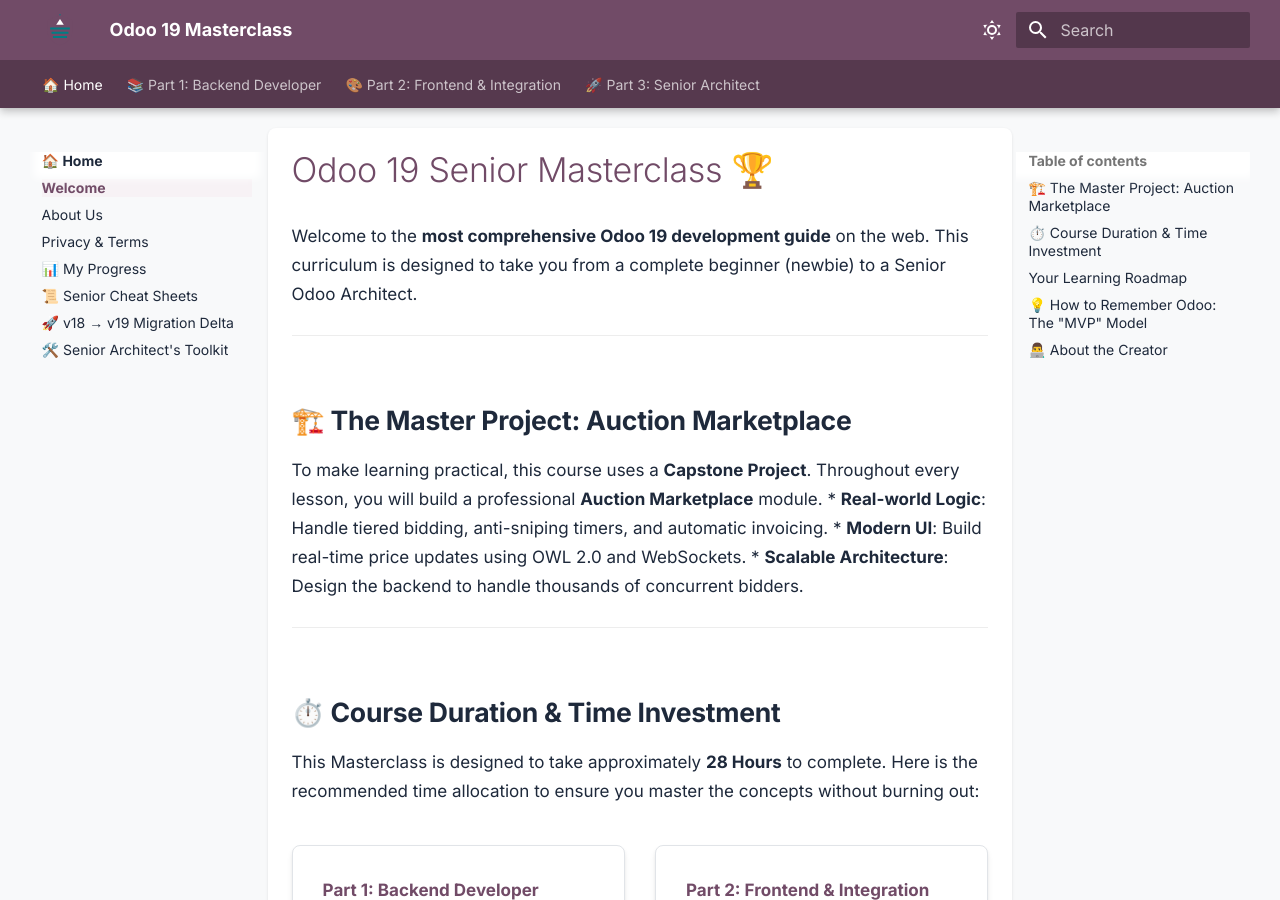
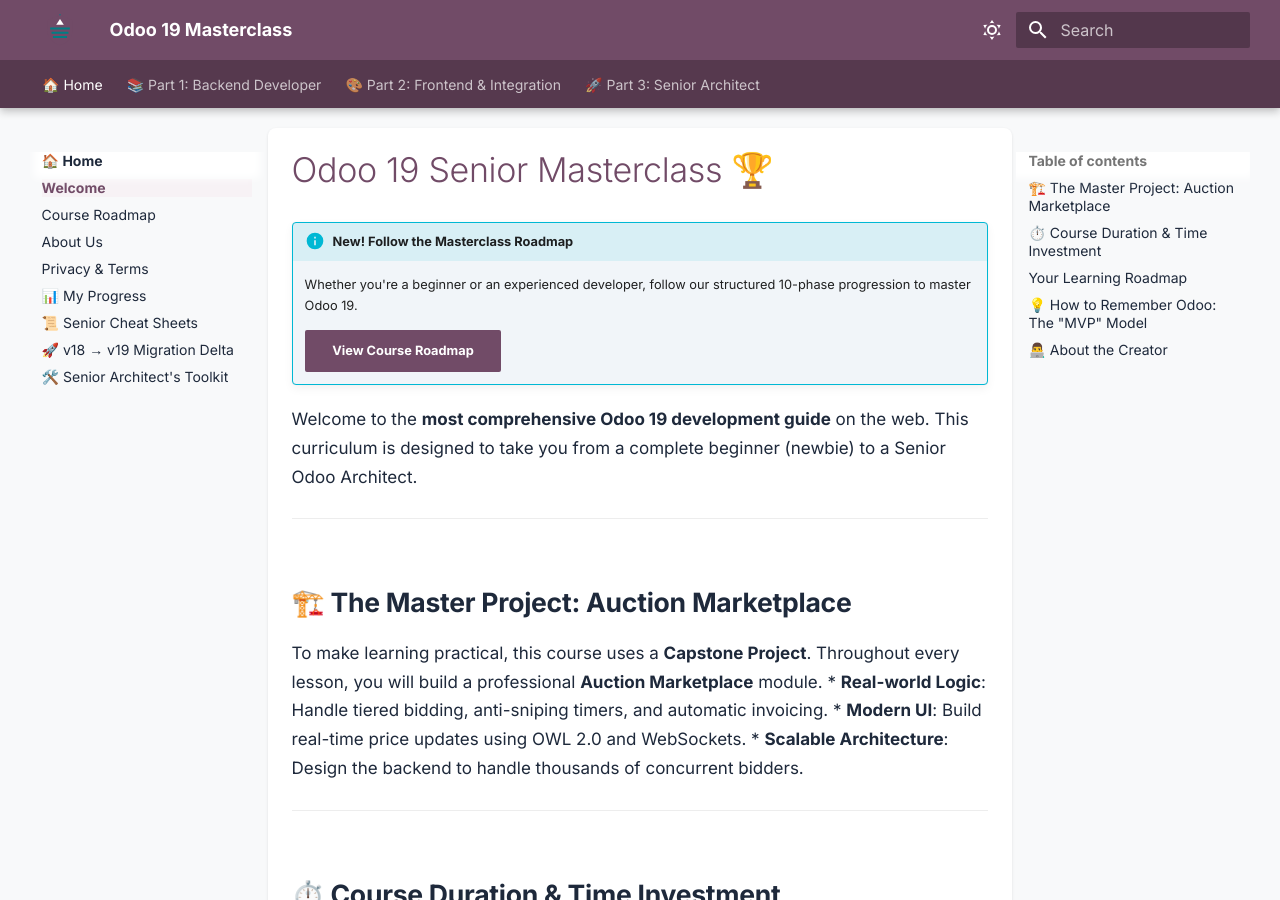
Before and after one commit to Kashyap-001/odoo19-docs, an MkDocs documentation site: the page built from docs/index.md, in a window 1280 px wide and 900 px high. Built offline with MkDocs 1.6.1 and Material for MkDocs 9.7.7, drawn with Linux system fonts in a browser that asks for light colours.

Commit message:
feat(docs): add learning roadmap and index CTA for better course flow and SEO

```diff
--- a/docs/index.md
+++ b/docs/index.md
@@ -5,6 +5,11 @@
 
 # Odoo 19 Senior Masterclass 🏆
 
+<div class="admonition info">
+  <p class="admonition-title">New! Follow the Masterclass Roadmap</p>
+  <p>Whether you're a beginner or an experienced developer, follow our structured 10-phase progression to master Odoo 19.</p>
+  <a href="learning_path.md" class="md-button md-button--primary">View Course Roadmap</a>
+</div>
 
 Welcome to the **most comprehensive Odoo 19 development guide** on the web. This curriculum is designed to take you from a complete beginner (newbie) to a Senior Odoo Architect.
 
--- a/mkdocs.yml
+++ b/mkdocs.yml
@@ -105,6 +105,7 @@
 nav:
   - "🏠 Home":
       - "Welcome": index.md
+      - "Course Roadmap": learning_path.md
       - "About Us": about.md
       - "Privacy & Terms": about/policy.md
       - "📊 My Progress": dashboard.md
```
Also changed, not shown: docs/learning_path.md (added, +41 -0 lines).
